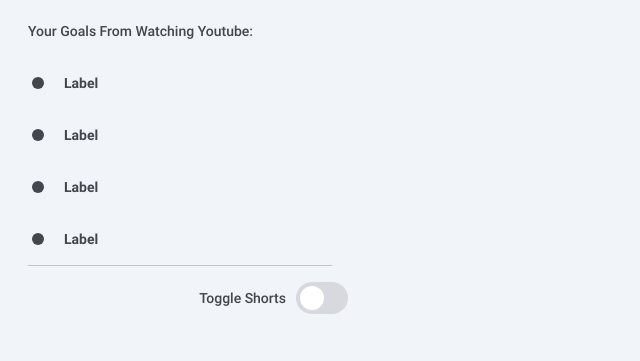
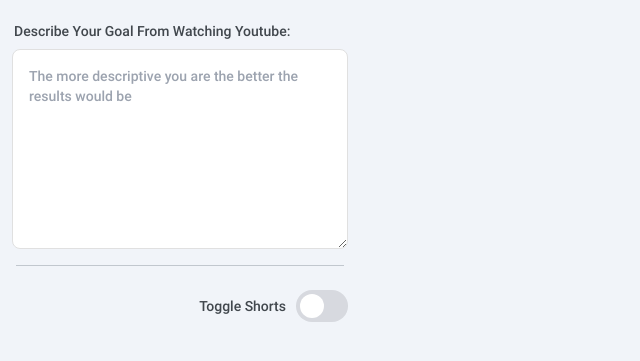
Before and after one commit to 0XYoussefX0/Flowstate-AI, a website with bundled scripts: page hello.html in a window 1280 px wide. Shown: the part 57-418 px from the top of the page, without its empty margins (0-640 px from the left). Built offline with nearby package versions, Linux system fonts and the light colour scheme; some packages are replaced by stand-ins of ours.

Commit message:
change the ui of the extention to accept one text input rather than multiple ones

```diff
--- a/hello.html
+++ b/hello.html
@@ -4,7 +4,7 @@
     <script src="./popup.js" defer></script>
   </head>
   <body class="flex flex-col bg-light-blue w-[360px]">
-    <div class="flex gap-2 items-center px-7 py-6">
+    <div class="flex gap-2 items-center px-7 pt-6 pb-2">
       <img
         src="./assets/icon.png"
         alt="flowstate's logo"
@@ -13,38 +13,20 @@
       />
       <div class="text-dark-grey text-sm font-medium">Flowstate AI</div>
     </div>
-    <h1 class="text-dark-grey text-sm font-medium px-7">
-      Your Goals From Watching Youtube:
-    </h1>
-    <ul class="px-3 py-4">
-      <li
-        class="flex items-center gap-5 font-semibold text-sm text-dark-grey item-list hover:text-blackish px-5 py-4 hover:bg-blue-sky rounded-full"
-      >
-        <div class="bg-dark-grey h-3 w-3 rounded-full"></div>
-        Label
-      </li>
-      <li
-        class="flex items-center gap-5 font-semibold text-sm text-dark-grey item-list hover:text-blackish px-5 py-4 hover:bg-blue-sky rounded-full"
-      >
-        <div class="bg-dark-grey h-3 w-3 rounded-full"></div>
-        Label
-      </li>
-      <li
-        class="flex items-center gap-5 font-semibold text-sm text-dark-grey item-list hover:text-blackish px-5 py-4 hover:bg-blue-sky rounded-full"
-      >
-        <div class="bg-dark-grey h-3 w-3 rounded-full"></div>
-        Label
-      </li>
-      <li
-        class="flex items-center gap-5 font-semibold text-sm text-dark-grey item-list hover:text-blackish px-5 py-4 hover:bg-blue-sky rounded-full"
-      >
-        <div class="bg-dark-grey h-3 w-3 rounded-full"></div>
-        Label
-      </li>
-      <div class="h-[1px] bg-[#C1C7CE] mx-4"></div>
-    </ul>
+    <div class="px-3 py-4 flex flex-col gap-2">
+      <label for="goal" class="text-dark-grey text-sm font-medium pl-0.5">
+        Describe Your Goal From Watching Youtube:
+      </label>
+      <textarea
+        id="goal"
+        name="goal"
+        class="rounded-lg border border-solid border-[#E0E0E0] w-full p-4 font-medium text-sm h-[200px]"
+        placeholder="The more descriptive you are the better the results would be"
+      ></textarea>
+    </div>
+    <div class="h-[1px] bg-[#C1C7CE] mx-4"></div>
     <!-- this switch code was taken from the W3C -->
-    <div class="flex justify-end px-3 pb-6">
+    <div class="flex justify-end px-3 py-6">
       <div
         role="switch"
         id="switch"
```
Also changed, not shown: output.css, 1 other file.
